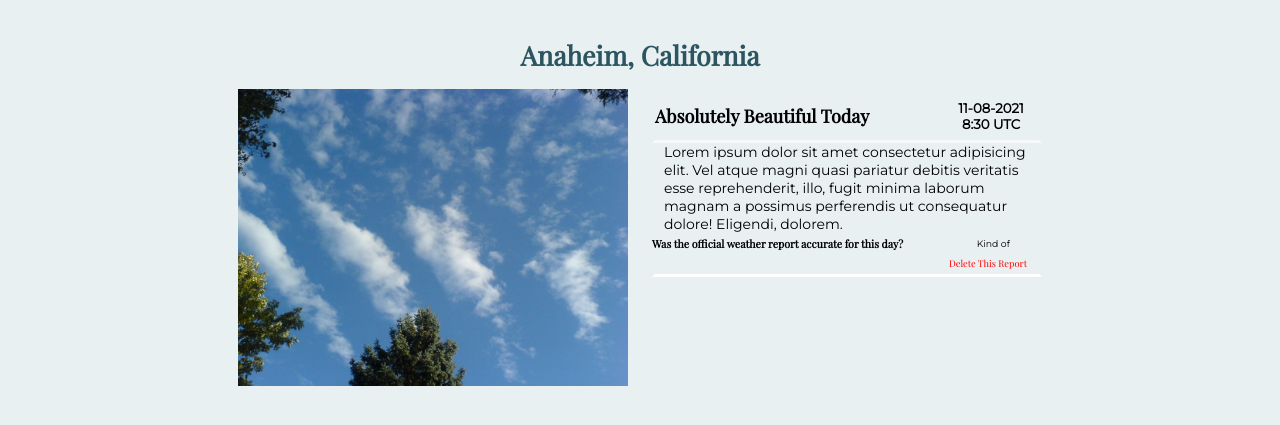
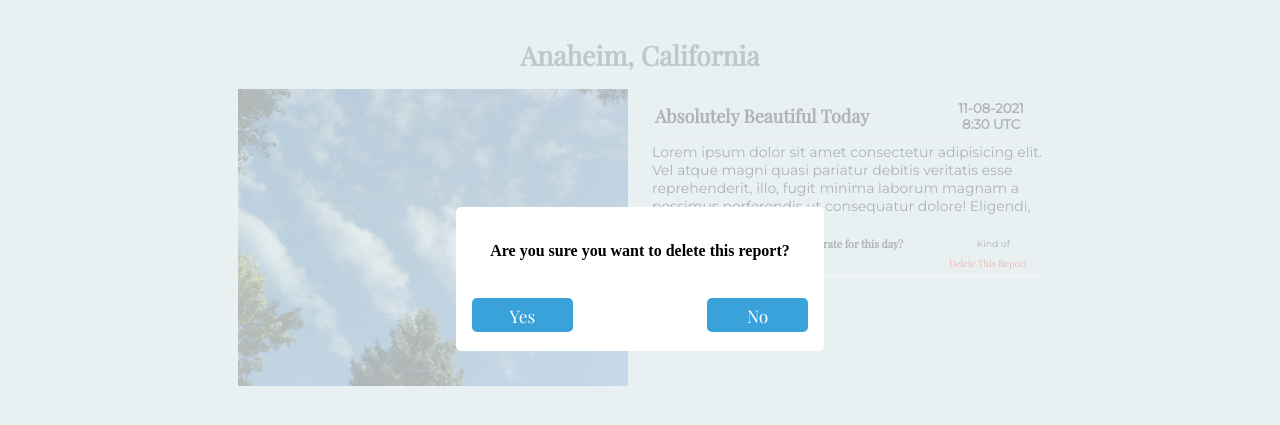
Before and after one commit to neldaza/In-The-Moment-Weather-Reports, a website: page index.html in a window 1280 px wide. Shown: the part 97-522 px from the top of the page. Drawn offline with nearby package versions, Linux system fonts and the light colour scheme.

Commit message:
Task 1 HTML and CSS WIP

```diff
--- a/css/layout.css
+++ b/css/layout.css
@@ -205,6 +205,10 @@
     width: 50%;
     height: 200px;
   }
+
+  .list-description {
+    padding: 0;
+  }
 }
 
 @media only screen
--- a/css/styles.css
+++ b/css/styles.css
@@ -333,3 +333,40 @@ ul {
   margin-top: 3px;
   padding-bottom: 5px;
 }
+
+.cancel-background {
+  height: 100vh;
+  width: 100%;
+  background-color: rgba(232, 240, 242, 0.75);
+  bottom: 0;
+}
+
+.cancel-box {
+  background-color: white;
+  height: 9rem;
+  width: 23rem;
+  border-radius: 5px;
+  top: 19rem;
+}
+
+.yes-and-no-buttons {
+  background-color: #39a2db;
+  border-radius: 5px;
+  border-color: transparent;
+  color: white;
+  flex-basis: 30%;
+  height: 2.1rem;
+  font-size: 13pt;
+  font-family: 'Playfair Display', serif;
+}
+
+.cancel-box-text {
+  font-size: 12pt;
+  font-weight: bold;
+  padding-top: 1rem;
+}
+
+.cancel-box-buttons {
+  padding-left: 1rem;
+  padding-right: 1rem;
+}
--- a/index.html
+++ b/index.html
@@ -193,14 +193,14 @@
       </div>
     </div>
   </div>
-  <div class="cancel-background flex justify-center position-fixed hidden">
+  <div class="cancel-background flex justify-content-center position-fixed view">
     <div class="cancel-box text-align-center position-relative">
-      <div class="cancel-box-text flex justify-center align-items-center height-50">
+      <div class="cancel-box-text flex justify-content-center align-items-center height-50">
         Are you sure you want to delete this report?
       </div>
       <div class="cancel-box-buttons flex space-between align-items-center height-50">
-        <button type="submit" class="confirm-button" data-view="entries">CONFIRM</button>
-        <button type="submit" class="cancel-button">CANCEL</button>
+        <button type="submit" class="yes-and-no-buttons">Yes</button>
+        <button type="submit" class="yes-and-no-buttons">No</button>
       </div>
     </div>
   </div>
```
